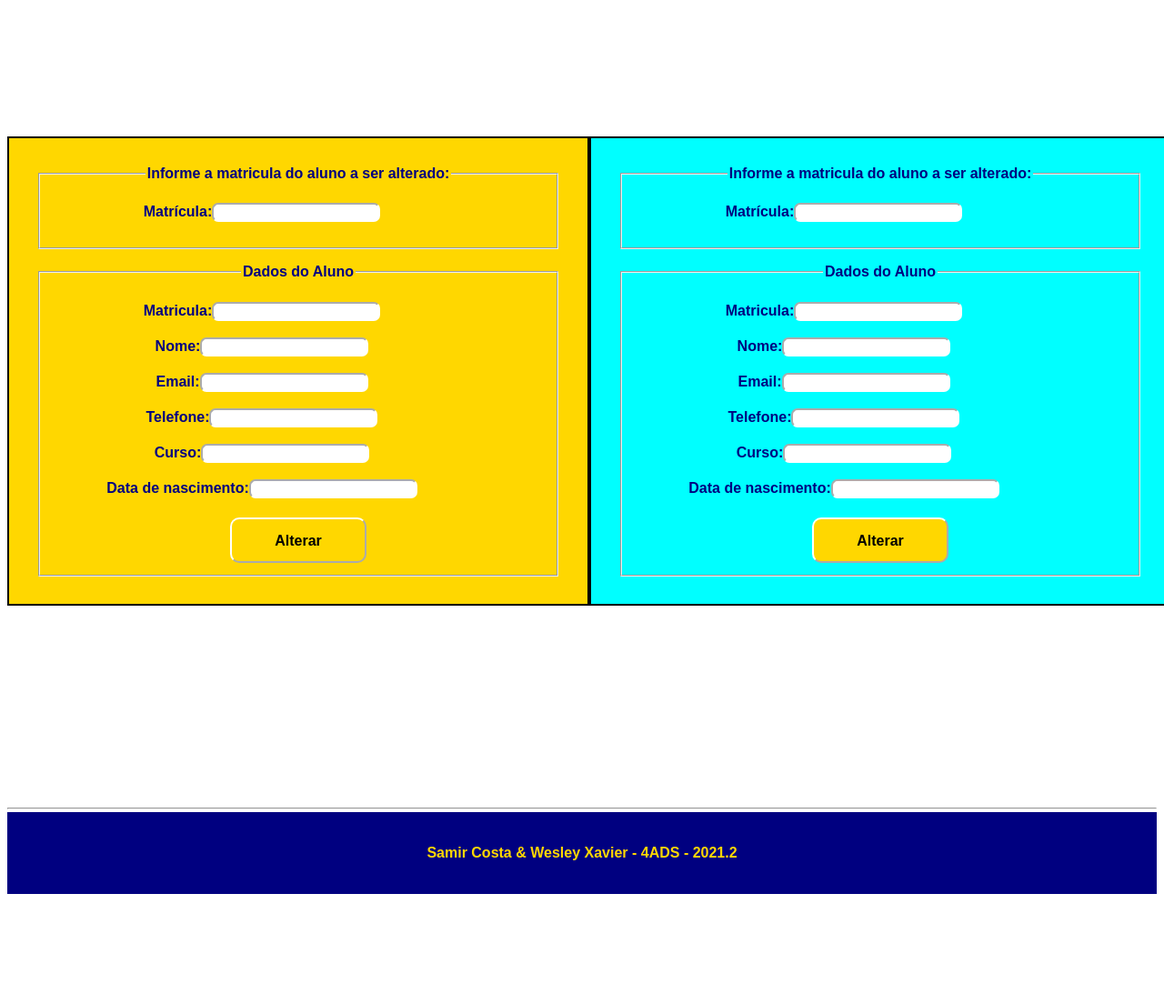
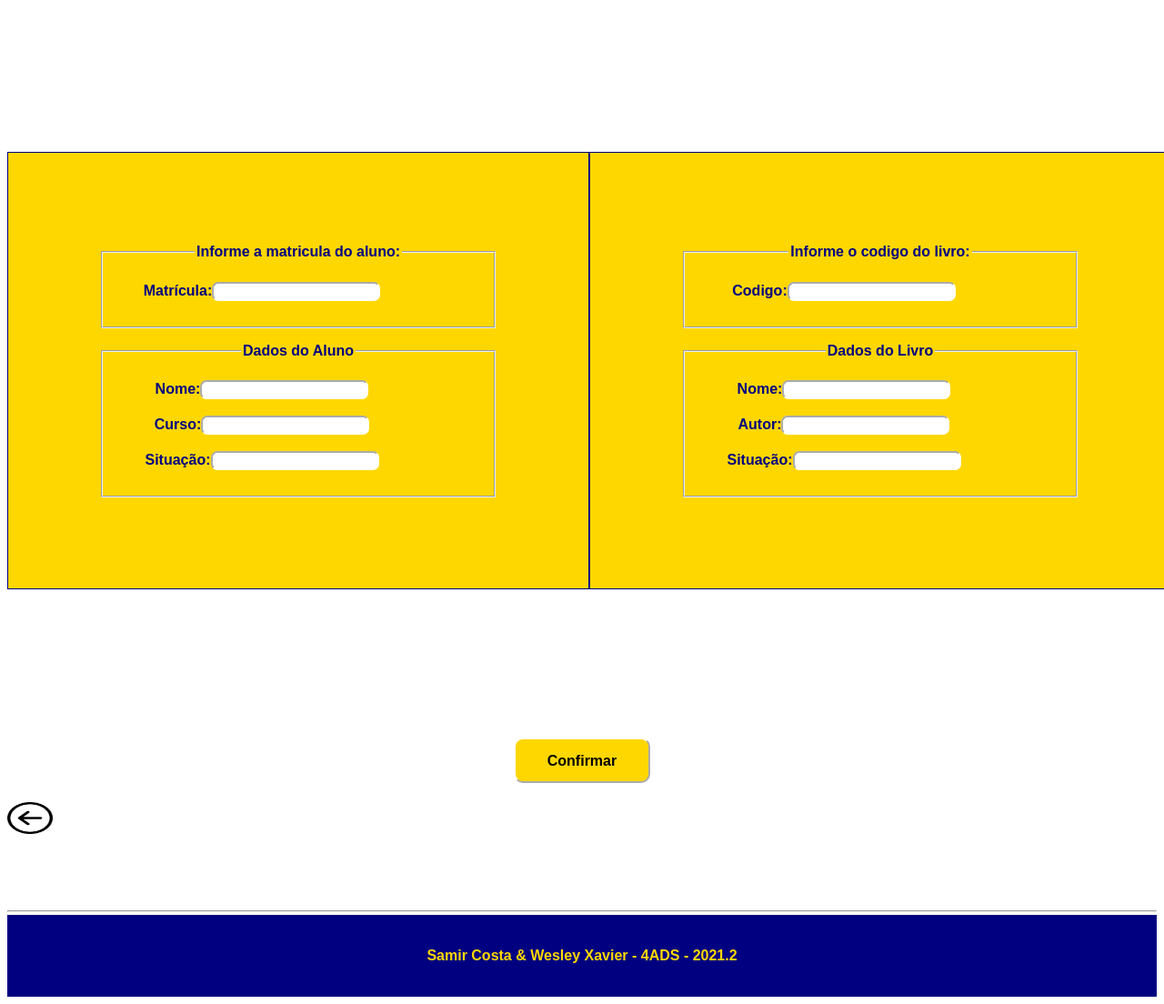
Before and after one commit to samircosta92/4ADS, a PHP site: page /3daw/EMPRESTIMO.html in a window 1280 px wide. Shown: the part 80-1184 px from the top of the page at 91% size. Before the commit the page ends 1063 px from the top, so only its background shows below. Run offline with PHP 8.4, Linux system fonts and the light colour scheme.

Commit message:
Ajustes na pagina de empréstimos
Falta concluir as funções js pra conclusão do empréstimo

```diff
--- a/EMPRESTIMO.html
+++ b/EMPRESTIMO.html
@@ -3,16 +3,6 @@
 <head>
     <link rel="stylesheet" type="text/css" href="css/styleCadastro.css">
     <meta charset="UTF-8">
-    <style>
-        .class{
-        width:100vw;
-        height:100vh;
-        display:flex;
-        flex-direction: row;
-        justify-content:center;
-        align-items:center;
-        }
-    </style>
     <title>Sistema Biblioteca</title>
 
 </head>
@@ -23,47 +13,42 @@
     <hr>
 </header>
 
-<div class="class" style="display: inline-flex;">
-    <div style="float: right; width: 250%; background-color: #FFD700;padding: 30px;  border: black solid 2px;margin:auto;">
+<div class="class">
+    <div class="classdiv1">
         <form action="" method="post" name="aluno" id="formAluno">
             <fieldset class="fieldclass" name="id">
-                <legend>Informe a matricula do aluno a ser alterado:</legend><br>
+                <legend>Informe a matricula do aluno:</legend><br>
                 Matrícula:<input onchange="buscaAluno(this.value)" type="number"  name="mat1" id="mat1"><br><br>
             </fieldset>
             <p style="color:#000080;font-weight: bold"id="resposta"></p>
             <fieldset class="fieldclass" name="identificação">
                 <legend>Dados do Aluno</legend><br>
-                Matricula:<input type="number"  name="mat" id="mat"><br><br>
                 Nome:<input type="text" name="nome" id="nome"><br><br>
-                Email:<input type="text" name="email" id="email"><br><br>
-                Telefone:<input type="text" name="telefone" id="telefone"><br><br>
                 Curso:<input type="text" name="curso" id="curso"><br><br>
-                Data de nascimento:<input type="text" name="datanasc" id="datanasc"><br><br>
-                <input class="inputcolor" type="button" name="op" value="Alterar" onclick="enviaForm8()">
+                Situação:<input type="text" name="situacao" id="situacao"><br><br>
             </fieldset>
         </form>
     </div>
     <br><br>
-    <div style="float: left; width: 250%; background-color: aqua;padding: 30px; border: black solid 2px;"> <form action="" method="post" name="aluno" id="formAluno">
+    <div class="classdiv2" > <form action="" method="post" name="aluno" id="formLivro">
         <fieldset class="fieldclass" name="id">
-            <legend>Informe a matricula do aluno a ser alterado:</legend><br>
-            Matrícula:<input onchange="buscaAluno(this.value)" type="number"  name="mat1" id="mat1"><br><br>
+            <legend>Informe o codigo do livro:</legend><br>
+            Codigo:<input onchange="buscaAluno(this.value)" type="number"  name="mat1" id="mat1"><br><br>
         </fieldset>
         <p style="color:#000080;font-weight: bold"id="resposta"></p>
         <fieldset class="fieldclass" name="identificação">
-            <legend>Dados do Aluno</legend><br>
-            Matricula:<input type="number"  name="mat" id="mat"><br><br>
+            <legend>Dados do Livro</legend><br>
             Nome:<input type="text" name="nome" id="nome"><br><br>
-            Email:<input type="text" name="email" id="email"><br><br>
-            Telefone:<input type="text" name="telefone" id="telefone"><br><br>
-            Curso:<input type="text" name="curso" id="curso"><br><br>
-            Data de nascimento:<input type="text" name="datanasc" id="datanasc"><br><br>
-            <input class="inputcolor" type="button" name="op" value="Alterar" onclick="enviaForm8()">
+            Autor:<input type="text" name="autor" id="autor"><br><br>
+            Situação:<input type="text" name="situacao" id="situacao"><br><br>
         </fieldset>
     </form>
     </div>
 </div>
-
+<section style="text-align: center ">
+    <input class="inputcolor" type="button" name="op" value="Confirmar" onclick=""><br><br>
+</section>
+<a href="MENU.html"><img src="imagens/voltar.png" width="50px" height="35px"></a>
 <br><br><br><br><br>
 <hr>
 <footer><h4>Samir Costa & Wesley Xavier - 4ADS - 2021.2</h4></footer>
--- a/css/styleCadastro.css
+++ b/css/styleCadastro.css
@@ -79,3 +79,32 @@ table,tr,th,td {
 	width:150px;
 	height:50px;
 }
+/*classe da div do Emprestimo*/
+.class{
+	width:100vw;
+	height:100vh;
+	display:flex;
+	flex-direction: row;
+	justify-content:center;
+	align-items:center;
+	display: inline-flex;
+}
+
+/*classe da primeira div de dentro da div do Emprestimo*/
+.classdiv1{
+	float: right;
+	width: 250%;
+	background-color: #FFD700;
+	padding: 100px;
+	border: #000080 solid 1px;
+	margin:auto;
+}
+
+/*classe da segunda div de dentro da div do Emprestimo*/
+.classdiv2{
+	float: left;
+	width: 250%;
+	background-color: #FFD700;
+	padding: 100px;
+	border: #000080 solid 1px;
+}
--- a/js/funcoes.js
+++ b/js/funcoes.js
@@ -761,3 +761,9 @@ function enviaForm8() {
 
     }
 }
+
+/*Busca dados do aluno*/
+
+/*Busca dados do livro*/
+
+/*Registra o emprestimo*/
```
